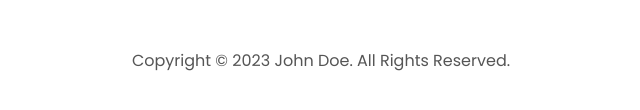
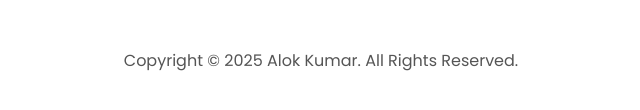
Before and after one commit to bigXalok/portfolio1, a plain HTML site: page index.html in a window 1280 px wide. Shown: the part 3595-3705 px from the top of the page, 319-959 px from the left. Drawn offline with Linux system fonts and the light colour scheme.

Commit message:
updating the html

```diff
--- a/index.html
+++ b/index.html
@@ -267,7 +267,7 @@
           </ul>
         </div>
       </nav>
-      <p>Copyright &#169; 2023 John Doe. All Rights Reserved.</p>
+      <p>Copyright &#169; 2025 Alok Kumar. All Rights Reserved.</p>
     </footer>
 
     <script src="script.js"></script>
```
